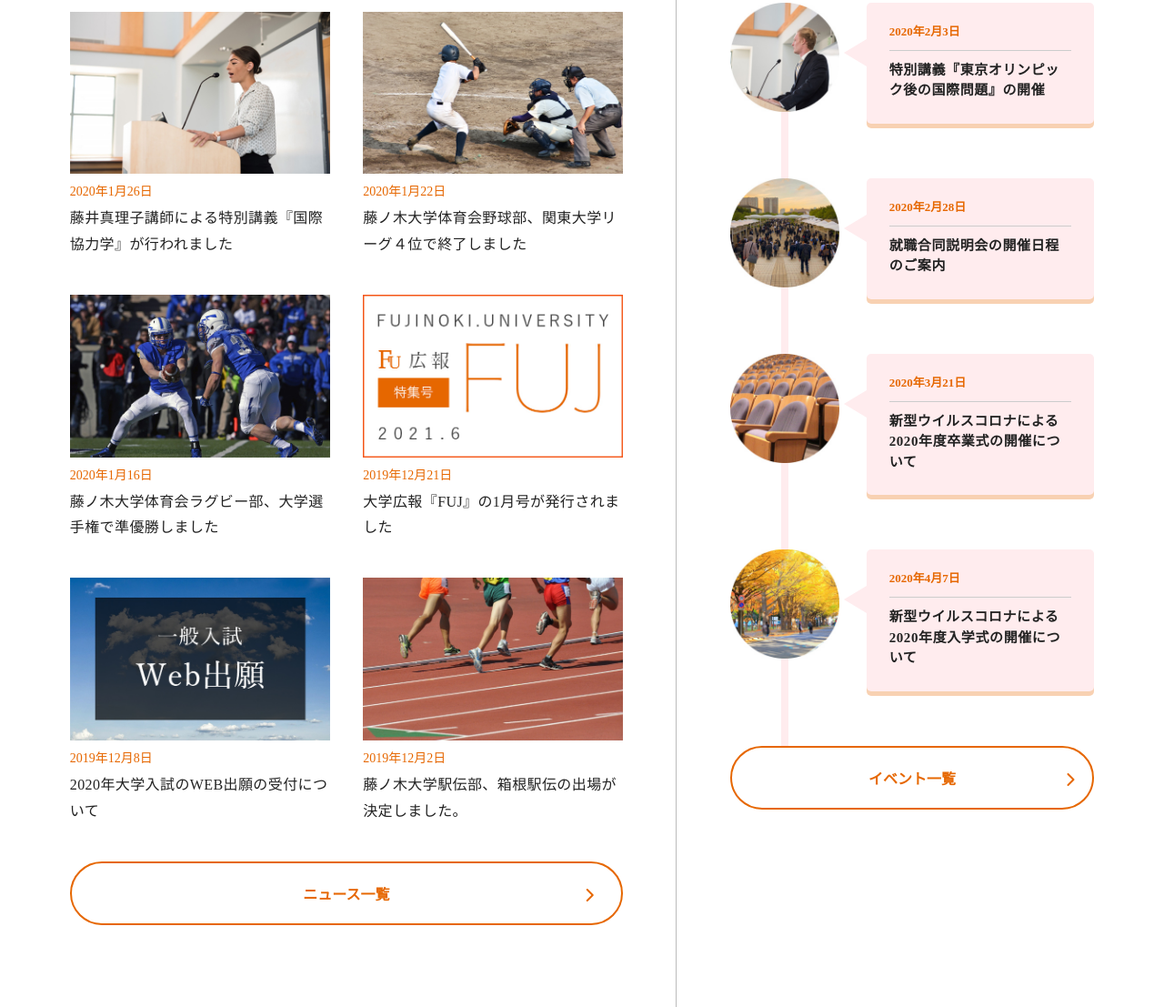
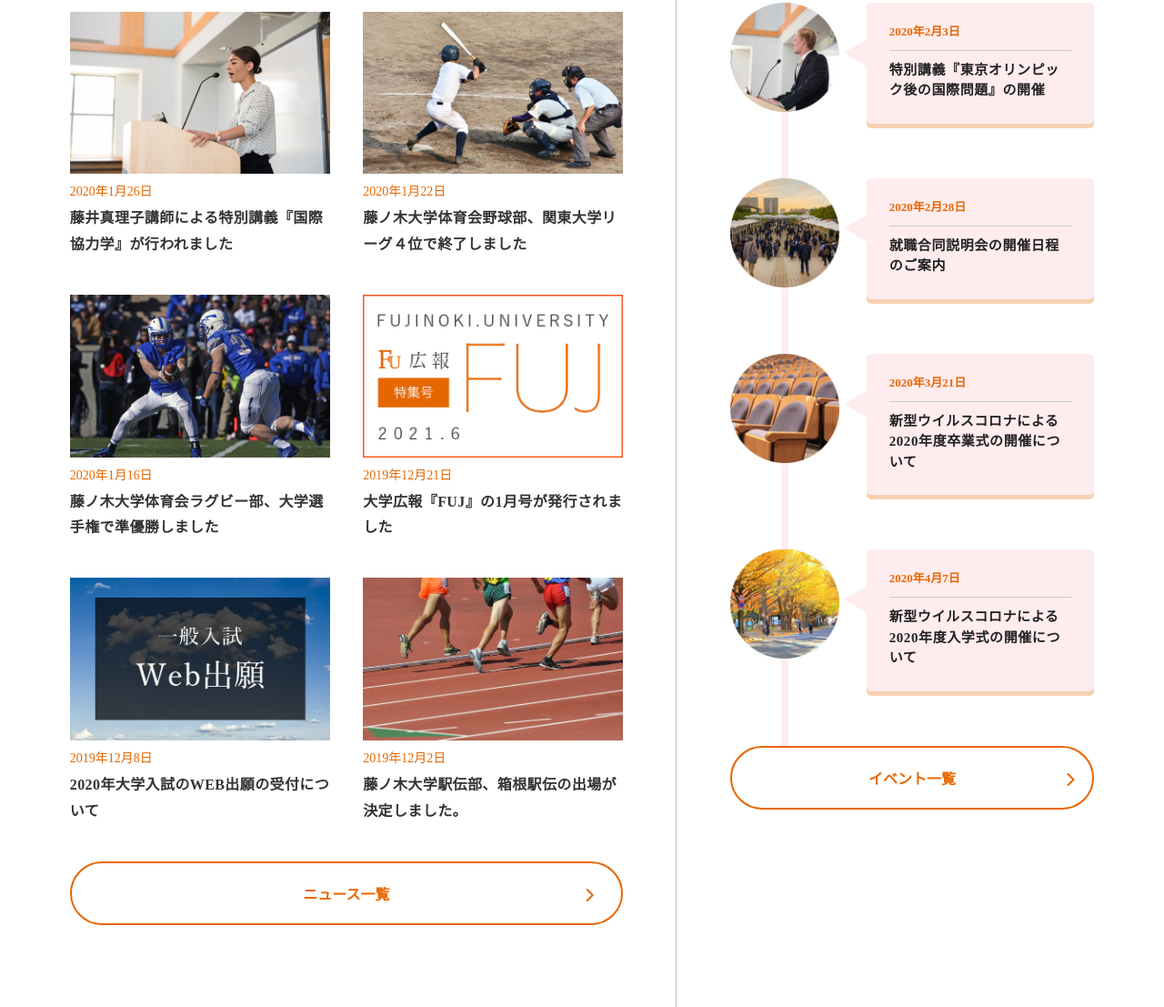
Before and after one commit to KomiyaDaichi/FujinokiUniversity.github.io, a plain HTML site: page index.html in a window 1280 px wide. Shown: the part 2433-3540 px from the top of the page at 91% size. Drawn offline with nearby package versions, Linux system fonts and the light colour scheme; files whose address does not match are found by name; a web font is replaced by a local one.

Commit message:
Update style.css

```diff
--- a/css/style.css
+++ b/css/style.css
@@ -863,8 +863,8 @@ h2{
 	font-size: 1.6rem;
 	line-height: 1.8;
 	letter-spacing: 0.4px;
-	color: #222;
-	font-weight: 100;
+	color: #333;
+	font-weight:bold;
 }
 
 .news-more{
```
